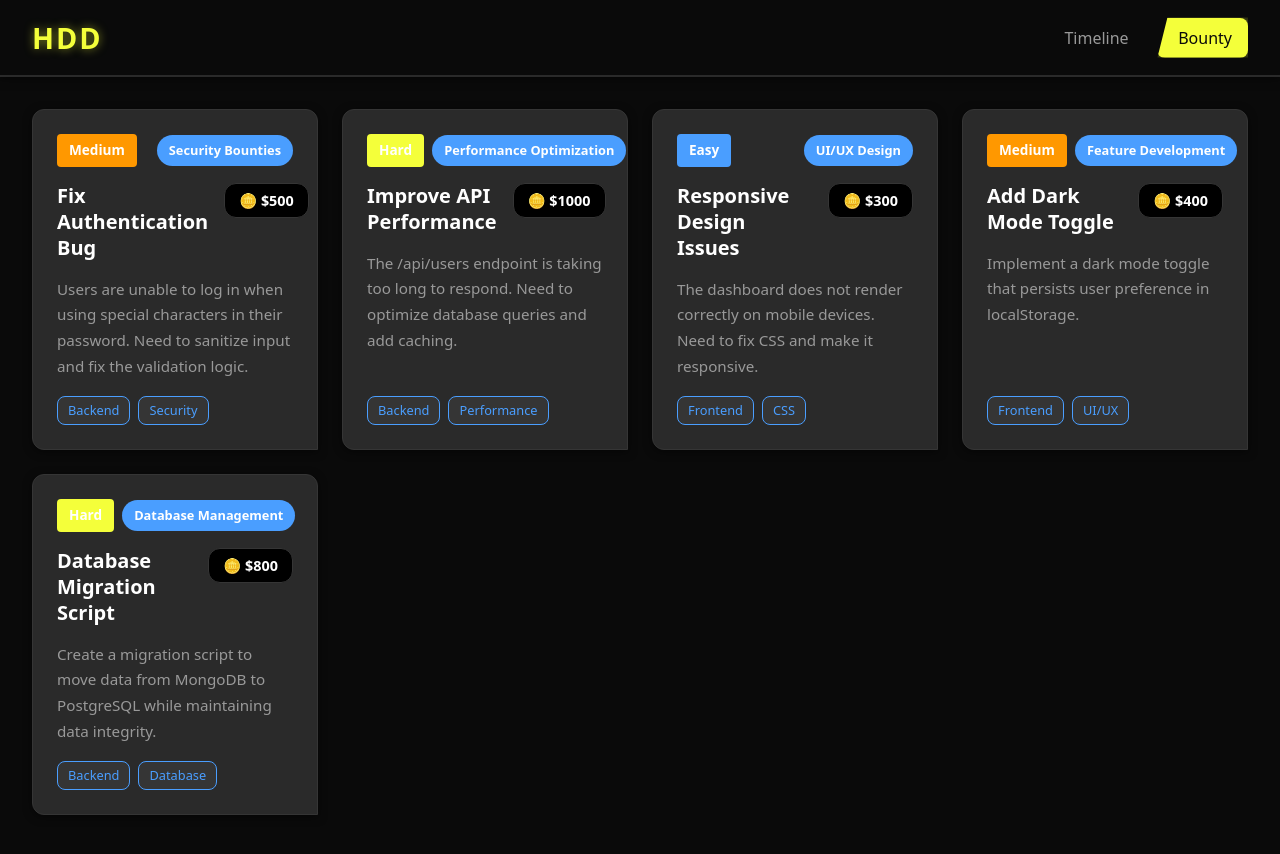
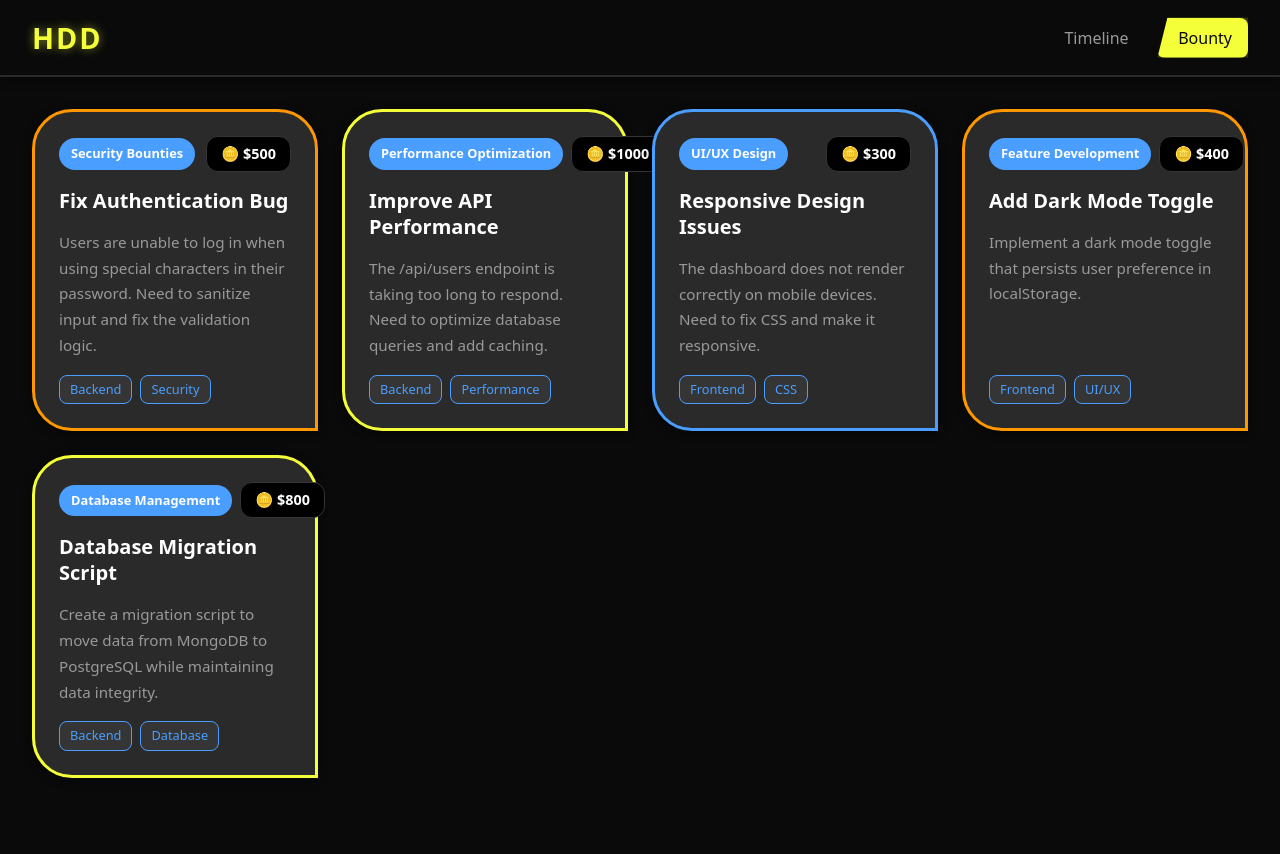
Before and after one commit to enlorik/HDD, a React (Vite) app: page /bounty in a window 1280 px wide. Shown: the top 854 px of the page. Built offline with nearby package versions, Linux system fonts and the light colour scheme.

Commit message:
Update bounty cards with colored borders, repositioned rewards, and extremely rounded corners
Co-authored-by: enlorik <99548776+enlorik@users.noreply.github.com>

```diff
--- a/src/components/Bounty.css
+++ b/src/components/Bounty.css
@@ -19,12 +19,12 @@
 
 .bounty-card {
   background-color: #2a2a2a;
-  border-radius: 12px 12px 0 12px;
+  border-radius: 40px 40px 0 40px;
   padding: 1.5rem;
   cursor: pointer;
   transition: all 0.3s ease;
   box-shadow: 0 2px 8px rgba(0, 0, 0, 0.5);
-  border: 1px solid #353535;
+  border: 3px solid #353535;
   display: flex;
   flex-direction: column;
   min-height: 320px;
@@ -64,18 +64,13 @@
 }
 
 .bounty-card-header {
-  display: flex;
-  justify-content: space-between;
-  align-items: flex-start;
   margin-bottom: 1rem;
-  gap: 1rem;
 }
 
 .bounty-card-title {
   font-size: 1.25rem;
   margin: 0;
   color: #ffffff;
-  flex: 1;
   font-weight: 700;
   line-height: 1.3;
 }
--- a/src/components/Bounty.jsx
+++ b/src/components/Bounty.jsx
@@ -88,23 +88,18 @@ function Bounty() {
               key={bounty.id}
               className="bounty-card"
               onClick={() => handleCardClick(bounty)}
+              style={{ borderColor: getDifficultyColor(bounty.difficulty) }}
             >
               <div className="bounty-card-badges">
-                <span
-                  className="bounty-difficulty-badge"
-                  style={{ backgroundColor: getDifficultyColor(bounty.difficulty) }}
-                >
-                  {bounty.difficulty}
-                </span>
                 <span className="bounty-category-badge">
                   {bounty.category || 'General'}
+                </span>
+                <span className="bounty-reward" aria-label={`Reward: ${bounty.reward}`}>
+                  <span aria-hidden="true">🪙</span> {bounty.reward}
                 </span>
               </div>
               <div className="bounty-card-header">
                 <h3 className="bounty-card-title">{bounty.title}</h3>
-                <span className="bounty-reward" aria-label={`Reward: ${bounty.reward}`}>
-                  <span aria-hidden="true">🪙</span> {bounty.reward}
-                </span>
               </div>
               <p className="bounty-card-description">
                 {bounty.description}
```
